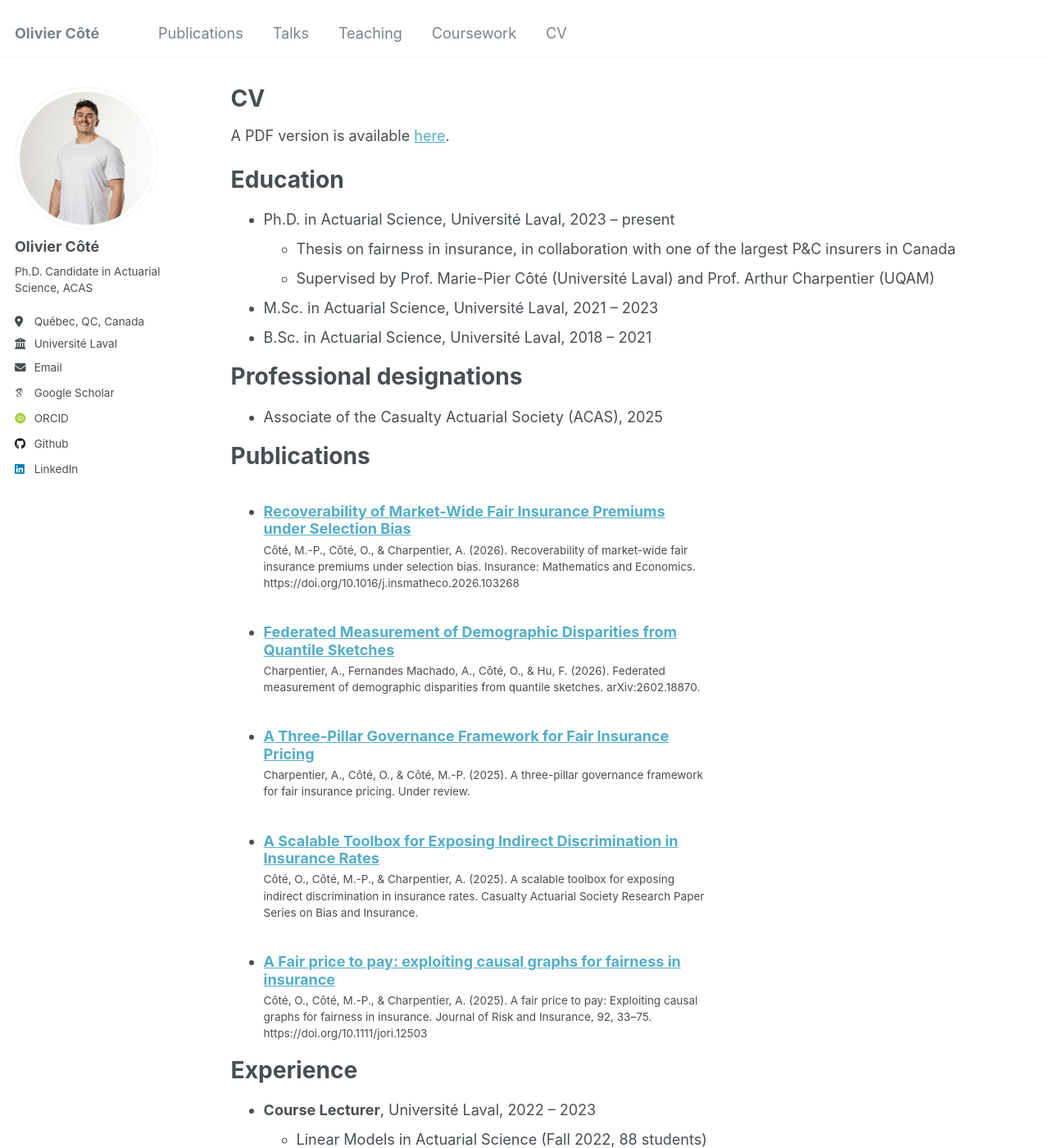
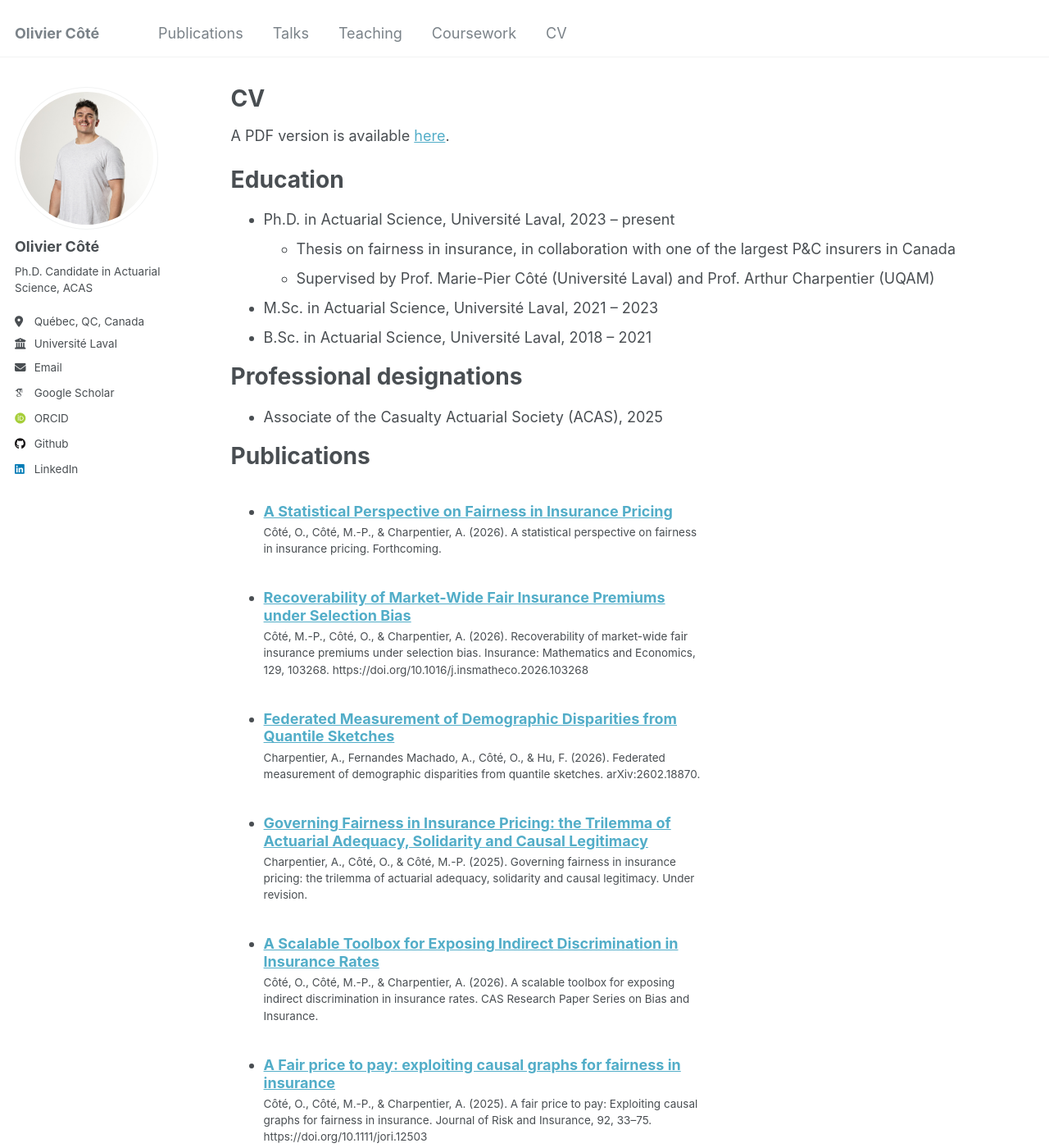
Before and after one commit to OliCoSide/olicoside.github.io, a Jekyll site: the page built from _pages/cv.md, in a window 1280 px wide and 1400 px high. Shown: the whole window at 82% size. Built offline with Jekyll 4.4.1, drawn with Linux system fonts in a browser that asks for light colours; some web fonts are replaced; some of the changed text lies outside the part shown.

Commit message:
Add CV LaTeX source and sync site with it; recompile production PDF
- files/cv-src: add .tex + biblio.bib source; fix bibentry/hyperref
  clash via the hyper@nopatch@bib opt-out; gitignore build artifacts
- files/CV_OlivierCote_ENG_prod.pdf: fresh compile dated today
- Publications: add forthcoming paper (A Statistical Perspective on
  Fairness in Insurance Pricing); governance paper retitled (Governing
  Fairness in Insurance Pricing); IME paper citation completed with
  volume 129, article 103268
- About: refreshed highlights
- CV page: add European Actuarial Journal refereeing

Co-Authored-By: Claude Fable 5 <noreply@anthropic.com>

```diff
--- a/_pages/cv.md
+++ b/_pages/cv.md
@@ -70,7 +70,7 @@ Teaching
 
 Service
 ======
-* Referee, *Journal of Risk and Insurance* (2024 – present) and *Annals of Actuarial Science* (2026 – present)
+* Referee, *Journal of Risk and Insurance* (2024 – present), *Annals of Actuarial Science* (2026 – present), and *European Actuarial Journal* (2026 – present)
 * Voting member, Institut intelligence et données committee, Université Laval, 2025 – present
 * Voting member, Actuarial Science Graduate Program Committee, Université Laval, 2022 – present
 * Student voting member, Big Data Research Center, Université Laval, 2022 – 2025
--- a/_publications/2025-scalable-toolbox.md
+++ b/_publications/2025-scalable-toolbox.md
@@ -7,7 +7,7 @@ excerpt: 'Published by the Casualty Actuarial Society in its Research Paper Seri
 date: 2025-10-23
 venue: 'Casualty Actuarial Society Research Paper Series on Bias and Insurance'
 paperurl: 'https://www.casact.org/sites/default/files/2025-10/_A_Scalable_toolbox_working_paper.pdf'
-citation: 'Côté, O., Côté, M.-P., & Charpentier, A. (2025). A scalable toolbox for exposing indirect discrimination in insurance rates. Casualty Actuarial Society Research Paper Series on Bias and Insurance.'
+citation: 'Côté, O., Côté, M.-P., & Charpentier, A. (2026). A scalable toolbox for exposing indirect discrimination in insurance rates. CAS Research Paper Series on Bias and Insurance.'
 ---
 
 A practical, scalable toolbox for actuaries to detect, quantify, and diagnose potential indirect discrimination in insurance pricing, whether or not the sensitive attribute is used in the rating model. See also the <a href="https://www.casact.org/article/cas-releases-new-toolbox-identifying-potential-bias-insurance-rates">CAS release announcement</a>.
@@ -19,7 +19,7 @@ author = {Côté, Olivier and Côté, Marie-Pier and Charpentier, Arthur},
 title = {A scalable toolbox for exposing indirect discrimination in insurance rates},
 institution = {Casualty Actuarial Society},
 type = {Research Paper Series on Bias and Insurance},
-year = {2025},
+year = {2026},
 url = {https://www.casact.org/sites/default/files/2025-10/_A_Scalable_toolbox_working_paper.pdf}
 }</code></pre>
 </div>
--- /dev/null
+++ b/_publications/2026-governing-fairness-trilemma.md
@@ -0,0 +1,21 @@
+---
+title: "Governing Fairness in Insurance Pricing: the Trilemma of Actuarial Adequacy, Solidarity and Causal Legitimacy"
+collection: publications
+category: manuscripts
+permalink: /publication/2026-governing-fairness-trilemma
+date: 2026-02-12
+venue: 'Under revision'
+citation: 'Charpentier, A., Côté, O., & Côté, M.-P. (2025). Governing fairness in insurance pricing: the trilemma of actuarial adequacy, solidarity and causal legitimacy. Under revision.'
+---
+
+Previously circulated as "A Three-Pillar Governance Framework for Fair Insurance Pricing".
+
+<div style="position: relative;">
+  <button onclick="navigator.clipboard.writeText(document.getElementById('bibtex-entry').innerText)" style="position: absolute; right: 0; top: 0; font-size: 0.75em;">copy</button>
+  <pre><code id="bibtex-entry">@unpublished{Charpentier/etal:2025governance,
+author = {Charpentier, Arthur and Côté, Olivier and Côté, Marie-Pier},
+title = {Governing fairness in insurance pricing: the trilemma of actuarial adequacy, solidarity and causal legitimacy},
+note = {Under revision},
+year = {2025}
+}</code></pre>
+</div>
--- /dev/null
+++ b/_publications/2026-statistical-perspective.md
@@ -0,0 +1,19 @@
+---
+title: "A Statistical Perspective on Fairness in Insurance Pricing"
+collection: publications
+category: manuscripts
+permalink: /publication/2026-statistical-perspective
+date: 2026-07-15
+venue: 'Forthcoming'
+citation: 'Côté, O., Côté, M.-P., & Charpentier, A. (2026). A statistical perspective on fairness in insurance pricing. Forthcoming.'
+---
+
+<div style="position: relative;">
+  <button onclick="navigator.clipboard.writeText(document.getElementById('bibtex-entry').innerText)" style="position: absolute; right: 0; top: 0; font-size: 0.75em;">copy</button>
+  <pre><code id="bibtex-entry">@unpublished{Cote/etal:2026statistical,
+author = {Côté, Olivier and Côté, Marie-Pier and Charpentier, Arthur},
+title = {A statistical perspective on fairness in insurance pricing},
+year = {2026},
+note = {Forthcoming}
+}</code></pre>
+</div>
--- a/_publications/2026-three-pillar-governance.md
+++ /dev/null
@@ -1,21 +0,0 @@
----
-title: "A Three-Pillar Governance Framework for Fair Insurance Pricing"
-collection: publications
-category: manuscripts
-permalink: /publication/2026-three-pillar-governance
-date: 2026-02-12
-venue: 'Under review'
-citation: 'Charpentier, A., Côté, O., & Côté, M.-P. (2025). A three-pillar governance framework for fair insurance pricing. Under review.'
----
-
-A governance framework for fair insurance pricing, currently under review.
-
-<div style="position: relative;">
-  <button onclick="navigator.clipboard.writeText(document.getElementById('bibtex-entry').innerText)" style="position: absolute; right: 0; top: 0; font-size: 0.75em;">copy</button>
-  <pre><code id="bibtex-entry">@unpublished{Charpentier/etal:2025governance,
-author = {Charpentier, Arthur and Côté, Olivier and Côté, Marie-Pier},
-title = {A three-pillar governance framework for fair insurance pricing},
-note = {Under review},
-year = {2025}
-}</code></pre>
-</div>
```
Also changed, not shown: _pages/about.md (+3 -2 lines), _publications/2024-selection.md (+5 -2 lines), files/cv-src/biblio.bib (added, +51 -0 lines), 3 other files.
